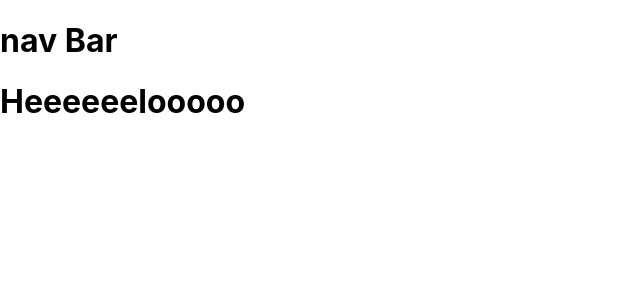
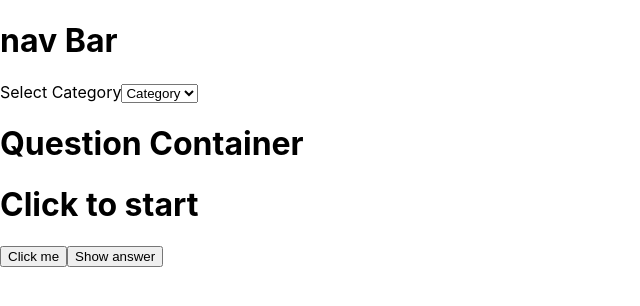
Before and after one commit to rmiri/readying-frontend, a React (Create React App) app: page / in a window 1280 px wide. Shown: the top 306 px of the page, without its empty margins (0-640 px from the left). Built offline with nearby package versions, Linux system fonts and the light colour scheme; no server answers.

Commit message:
random works

```diff
--- /dev/null
+++ b/src/components/Answer.js
@@ -0,0 +1,12 @@
+import React from 'react'
+
+const Answer = (props) => {
+    const answer = props.answer ? props.answer : "Loading..."
+    return (
+        <div>
+            <h1>{answer}</h1>
+        </div>
+    )
+}
+
+export default Answer;
--- a/src/components/Question.js
+++ b/src/components/Question.js
@@ -2,10 +2,10 @@ import React from 'react'
 
 const Question = (props) => {
     const question = props.question ? props.question : "Loading..."
-    console.log(question)
+
     return (
         <div>
-            <h1>{question.content}</h1>
+            <h1>{question}</h1>
         </div>
     )
 }
--- a/src/containers/Page.js
+++ b/src/containers/Page.js
@@ -6,13 +6,20 @@ import API from '../API';
 
 class Page extends Component {
     state = {
-        questions: []
+        questions: [],
+        filteredQuestions: null,
+        category:'',
+        languages: [],
+        language: '',
+        isLanguageVisible: false
     }
+
+    // Fetch from backend
 
     getQuestions = () => {
         API.getQustions()
         .then(questions => this.setState({
-            questions
+            questions: questions
         }))
         .catch(function(error){
             alert("it seems something went wrong, come back later", error)
@@ -22,13 +29,81 @@ class Page extends Component {
         this.getQuestions()
     }
 
+    //Filter
 
+    filterCategory = (e) => {
+        var quesitonFiltered = this.setQuestionsByFilter(e.target.value)
+        console.log(quesitonFiltered)
+        this.setState({
+            [e.target.name]: e.target.value,
+            filteredQuestions: quesitonFiltered
+        })
+        if (e.target.value === 'trivia' || e.target.value === 'coding'){
+            this.setState({
+                isLanguageVisible: true,
+            })
+        }
+        if (e.target.name === 'language'){
+            // let what = quesitonFiltered//.filter( q => q.language === e.target.value)
+            // this.setState({
+            //     filteredQuestions: quesitonFiltered
+            // })
+            // console.log(what)
+            // console.log(quesitonFiltered.filter(q => q.language === 'javascript'))
+
+        }
+
+    }
+
+    //filter questions by category
+
+    setQuestionsByFilter = filter => {
+        return [...this.state.questions].filter( q => q.category === filter);
+    }
 
     render() {
+
+        const {
+            questions,
+            category,
+            language,
+            isLanguageVisible,
+            filteredQuestions
+        } = this.state;
+
+        // console.log(language)
         return (
             <div>
                 <NavBar />
-                <QuestionContainer questions={this.state.questions}/>
+                <div>
+                    <label>Select Category</label>
+                    <select
+                        name='category'
+                        onChange={this.filterCategory}
+                    >
+                        <option value='null' disabled selected>Category</option>
+                        <option value='cultural'>Cultural</option>
+                        <option value='trivia'>Trivia</option>
+                        <option value='coding'>Coding</option>
+                    </select>
+                </div>
+                {isLanguageVisible && category !== 'cultural' ?                 <div>
+                    <label>Select Language</label>
+                    <select
+                        name='language'
+                        onChange={this.filterCategory}
+                    >
+                        <option value='null' disabled selected>Language</option>
+                        <option value='javascript'>Java Script</option>
+                        <option value='ruby'>Ruby</option>
+                        <option value='react'>React</option>
+                    </select>
+                </div>
+                :
+                null
+                }
+
+                <QuestionContainer questions={filteredQuestions ? filteredQuestions : questions}/>
             </div>
         )
     }
--- a/src/containers/QuestionContainer.js
+++ b/src/containers/QuestionContainer.js
@@ -1,15 +1,51 @@
 import React, { Component } from 'react'
 import Question from '../components/Question'
+import Answer from '../components/Answer'
+
 class QuestionContainer extends Component {
+    state = {
+        question: "",
+        showAnswer: false
+    }
     getQuestion = () => {
-       return <Question question={this.props.questions[0]} key={"question"} />
+        if (this.state.question){
+            return <Question question={this.state.question.content} key={"question"} />
+        }else {
+            return <h1>Click to start</h1>
+        }
     }
+    answer = () => {
+        if (this.state.question){
+            return <Answer answer={this.state.question.answer} key={"answer"} />
+        }else {
+            return <h1>Click to start</h1>
+        }
+    }
+
+
+    randomQuestion = () => {
+        const questions = this.props.questions
+        const quest = questions[Math.floor(Math.random()*questions.length)]
+        this.setState({
+            question: quest,
+            showAnswer: false})
+    }
+    showAnswer = () => {
+        this.setState({
+            showAnswer: !this.state.showAnswer
+        })
+    }
+
     render() {
-
+        console.log(this.props)
         return (
             <div>
-                <h1>Heeeeeelooooo</h1>
+                <h1>Question Container</h1>
                 {this.getQuestion()}
+                <button onClick={this.randomQuestion}>Click me</button>
+                <button onClick={this.showAnswer}>Show answer</button>
+
+                {this.state.showAnswer && this.answer()}
             </div>
         )
     }
```
